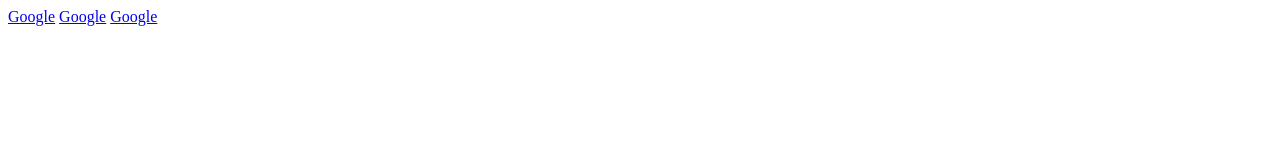
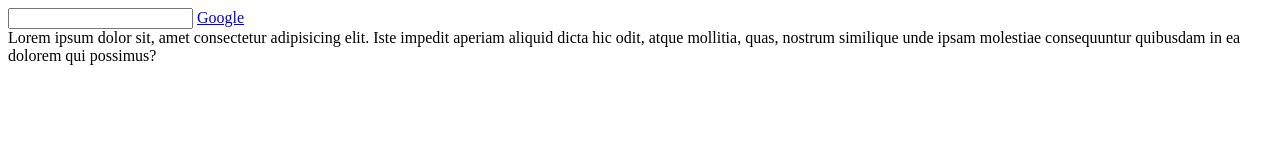
Before and after one commit to GuldanaBaktybekova/11.02.2022, a plain HTML site: page index.html in a window 1280 px wide. Drawn offline with Linux system fonts and the light colour scheme.

Commit message:
Added input to index.html

```diff
--- a/index.html
+++ b/index.html
@@ -7,9 +7,13 @@
     <title>Events</title>
   </head>
   <body>
+    <input type="text" id="example2">
+
     <a href="https://google.com/" id="example1">Google</a>
-    <a href="https://google.com/" id="example2">Google</a>
-    <a href="https://google.com/" id="example3">Google</a>
+    <!-- <a href="https://google.com/" id="example2">Google</a>
+    <a href="https://google.com/" id="example3">Google</a> -->
+
+    <div>Lorem ipsum dolor sit, amet consectetur adipisicing elit. Iste impedit aperiam aliquid dicta hic odit, atque mollitia, quas, nostrum similique unde ipsam molestiae consequuntur quibusdam in ea dolorem qui possimus?</div>
 
     <script src="./script.js"></script>
   </body>
```
